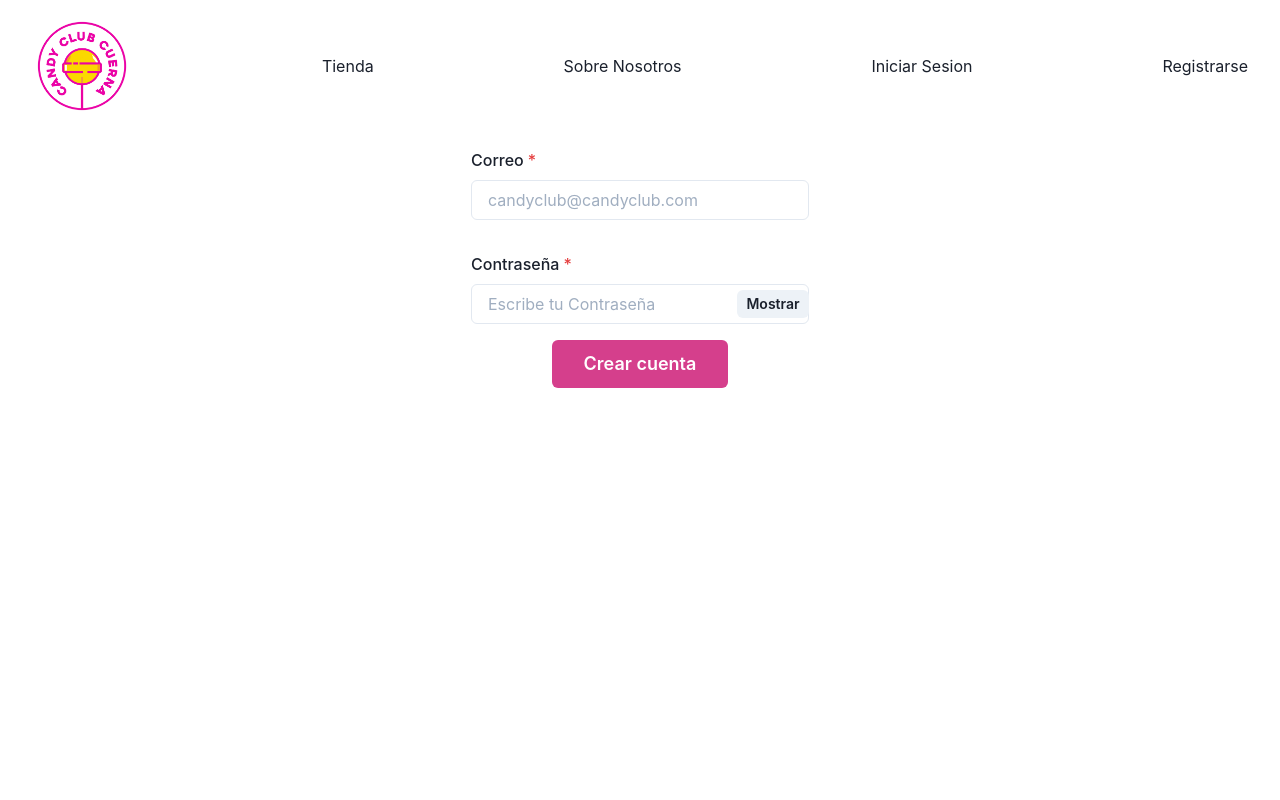
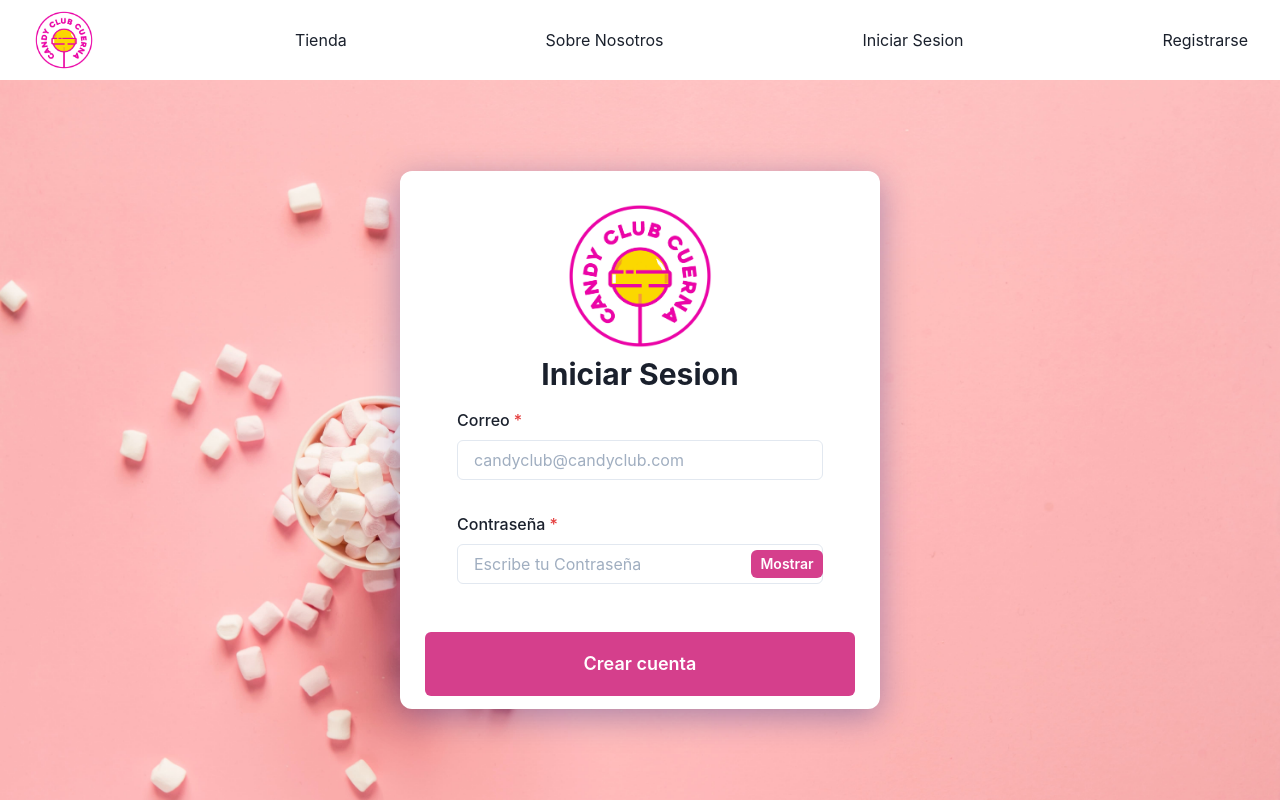
Before and after one commit to iPoolito/candyclub-client, a React (Create React App) app: page /iniciar-sesion in a window 1280 px wide. Built offline with nearby package versions, Linux system fonts and the light colour scheme; no server answers.

Commit message:
Style Login

```diff
--- a/package.json
+++ b/package.json
@@ -3,6 +3,7 @@
   "version": "0.1.0",
   "private": true,
   "dependencies": {
+    "@chakra-ui/icons": "^1.0.16",
     "@chakra-ui/react": "^1.6.9",
     "@emotion/react": "^11.4.1",
     "@emotion/styled": "^11.3.0",
--- a/src/App.js
+++ b/src/App.js
@@ -8,6 +8,7 @@ import GlobalLoader from './components/GlobalLoader'
 const Home = lazy(() => import('./components/Home'))
 const Signup = lazy(() => import('./components/Signup'))
 const Login = lazy(() => import('./components/Login'))
+const Market = lazy(() => import('./components/Market'))
 function App() {
   return (
     <Suspense fallback={<GlobalLoader />}>
@@ -18,6 +19,7 @@ function App() {
             <Route exact path="/" component={Home} />
             <Route exact path="/crear-cuenta" component={Signup} />
             <Route exact path="/iniciar-sesion" component={Login} />
+            <Route exact path="/tienda" component={Market} />
           </Switch>
         </Router>
       </UsersState>
--- /dev/null
+++ b/src/api/products.js
@@ -0,0 +1,24 @@
+import axios from 'axios'
+
+const axiosClient = axios.create({
+  baseURL: process.env.REACT_APP_BACKEND_URL
+})
+
+const PRODUCTS_API = {
+  GET_PRODUCTS: async () => {
+    try {
+      const { data } = await axiosClient.get('/api/products/get-all')
+      const { data: products } = data
+      return products
+    } catch (error) {
+      console.log(error)
+      return []
+    }
+  },
+  DELETE_PRODUCTS: async () => {
+    try {
+    } catch (error) {}
+  }
+}
+
+export default PRODUCTS_API
--- a/src/components/Layout/Header.js
+++ b/src/components/Layout/Header.js
@@ -1,6 +1,7 @@
 import React, { useContext } from 'react'
 import logo from './../../images/candyclub.png'
-import { Flex, Spacer, Box, Image } from '@chakra-ui/react'
+import { Flex, Spacer, Box, Image, Menu, MenuButton, MenuList, MenuItem, IconButton } from '@chakra-ui/react'
+import { HamburgerIcon, AddIcon, ExternalLinkIcon, RepeatIcon, EditIcon } from '@chakra-ui/icons'
 import { Link } from 'react-router-dom'
 import UsersContext from '../../context/Users/UsersContex'
 
@@ -10,10 +11,43 @@ export default function Header() {
   const { user, authStatus, logoutUser } = ctxUser
 
   return (
-    <Box as="header">
-      <Flex width="100%" justify="space-between" align="center" as="nav" px={8} py={4}>
+    <Box as="header" h="80px">
+      <Menu>
+        <MenuButton
+          as={IconButton}
+          aria-label="Options"
+          icon={<HamburgerIcon />}
+          variant="outline"
+          display={['block', 'block', 'none', 'none', 'none']}
+        />
+        <MenuList>
+          <MenuItem icon={<AddIcon />} command="⌘T">
+            New Tab
+          </MenuItem>
+          <MenuItem icon={<ExternalLinkIcon />} command="⌘N">
+            New Window
+          </MenuItem>
+          <MenuItem icon={<RepeatIcon />} command="⌘⇧N">
+            Open Closed Tab
+          </MenuItem>
+          <MenuItem icon={<EditIcon />} command="⌘O">
+            Open File...
+          </MenuItem>
+        </MenuList>
+      </Menu>
+
+      <Flex
+        width="100%"
+        justify="space-between"
+        align="center"
+        as="nav"
+        px={8}
+        py={4}
+        h="100%"
+        display={['none', 'none', 'flex', 'flex', 'flex']}
+      >
         <Link to="/">
-          <Image src={logo} alt="logo" boxSize="100px" objectFit="cover" />
+          <Image src={logo} alt="logo" h="64px" w="64px" objectFit="cover" />
         </Link>
         <Link to="/tienda">
           <Box>Tienda</Box>
--- a/src/components/Login.js
+++ b/src/components/Login.js
@@ -8,9 +8,14 @@ import {
   FormLabel,
   FormErrorMessage,
   FormHelperText,
-  Flex
+  Flex,
+  Image,
+  Heading
 } from '@chakra-ui/react'
 import UsersContext from '../context/Users/UsersContex'
+
+import logo from '../images/candyclub.png'
+import backgroundImage from '../images/background.jpg'
 
 export default function Login() {
   const ctxUser = useContext(UsersContext)
@@ -39,16 +44,41 @@ export default function Login() {
   }
 
   return (
-    <Flex as="main" alignItems="center" justifyContent="center">
+    <Flex
+      as="main"
+      w="100%"
+      h="calc(100vh - 80px)"
+      backgroundImage={backgroundImage}
+      backgroundRepeat="no-repeat"
+      backgroundSize="cover"
+      align="center"
+      justify="center"
+      p="24px"
+    >
       <Flex
         as="form"
         flexDirection="column"
         alignItems="center"
-        justifyContent="center"
+        justifyContent="space-evenly"
         onSubmit={e => {
           submitData(e)
         }}
+        backdropFilter="blur(4px)"
+        backgroundColor="rgba(255,255,255,1)"
+        borderRadius="12px"
+        border="1px solid rgba(255,255,255,0.18)"
+        w="100%"
+        maxWidth="480px"
+        h={['100%', '100%', '80%', '80%', '80%']}
+        p="24px"
+        boxShadow="0 8px 32px 0 rgba(31, 38, 135, 0.37)"
       >
+        <Image src={logo} alt="logo" h="160px" w="160px" objectFit="cover" />
+
+        <Heading as="h1" size="lg">
+          Iniciar Sesion
+        </Heading>
+
         <FormControl id="email" isRequired px={8} py={4}>
           <FormLabel>Correo</FormLabel>
           <Input
@@ -58,6 +88,7 @@ export default function Login() {
             onChange={e => {
               handleChange(e)
             }}
+            focusBorderColor="pink.500"
           />
         </FormControl>
 
@@ -73,16 +104,17 @@ export default function Login() {
               onChange={e => {
                 handleChange(e)
               }}
+              focusBorderColor="pink.500"
             />
             <InputRightElement width="4.5rem">
-              <Button h="1.75rem" size="sm" onClick={handleShow}>
+              <Button h="1.75rem" size="sm" onClick={handleShow} colorScheme="pink">
                 {show ? 'Ocultar' : 'Mostrar'}
               </Button>
             </InputRightElement>
           </InputGroup>
         </FormControl>
 
-        <Button colorScheme="pink" size="lg" type="submit" px={8} py={4}>
+        <Button colorScheme="pink" size="lg" type="submit" px={8} py={8} mt={8} w="100%">
           Crear cuenta
         </Button>
       </Flex>
--- a/src/components/Market.js
+++ b/src/components/Market.js
@@ -1,5 +1,17 @@
-import React from 'react'
+import React, { useEffect } from 'react'
+import PRODUCTS_API from '../api/products'
+export default function Market() {
+  useEffect(() => {
+    const fetchData = async () => {
+      const products = await PRODUCTS_API.GET_PRODUCTS()
+      console.log(products)
+    }
+    fetchData()
+  }, [])
 
-export default function Market() {
-  return <div></div>
+  return (
+    <div>
+      <h1>VISTA DE MARKET</h1>
+    </div>
+  )
 }
```
Also changed, not shown: src/images/background.jpg (added), 1 other file (tests, documents, lock files or other folders).
